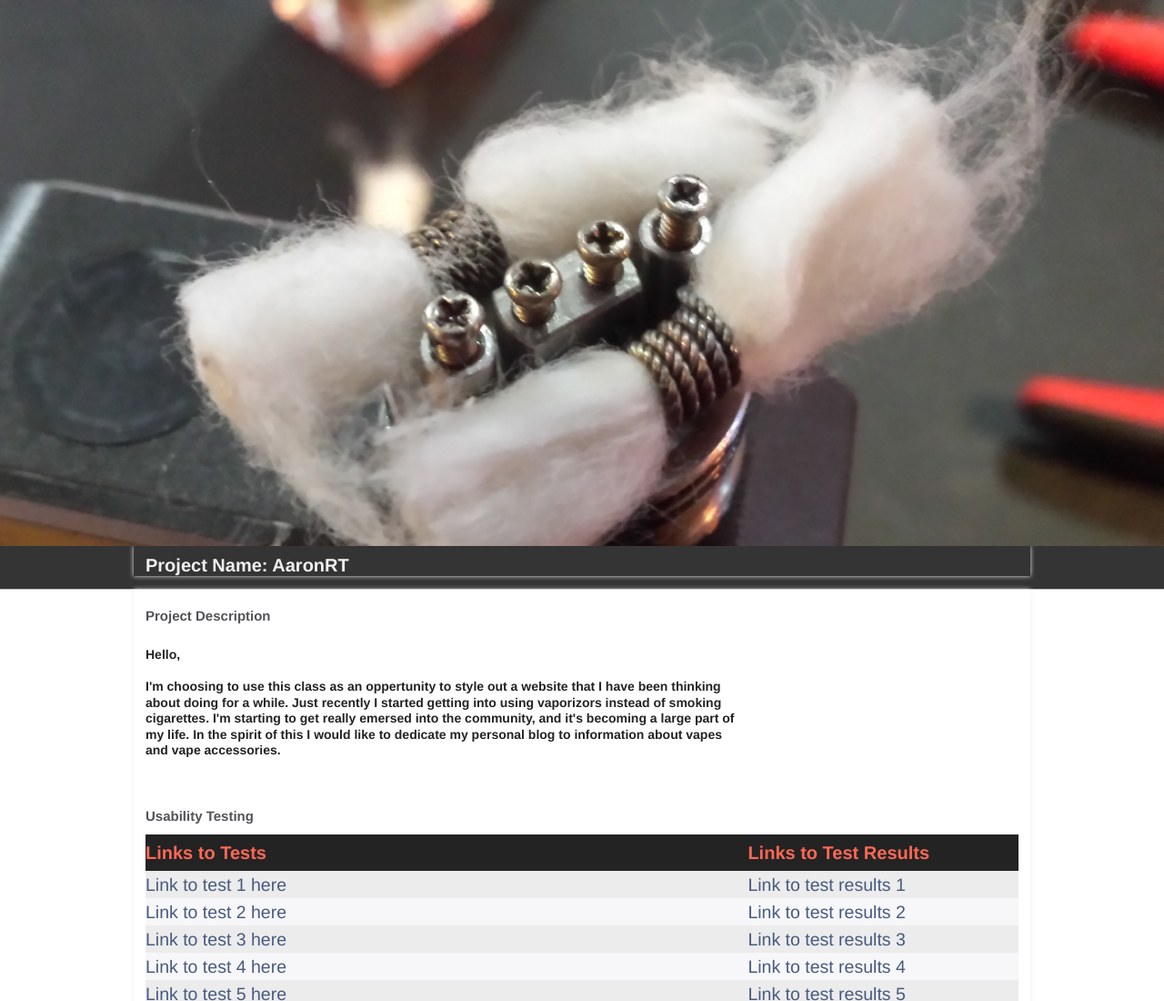
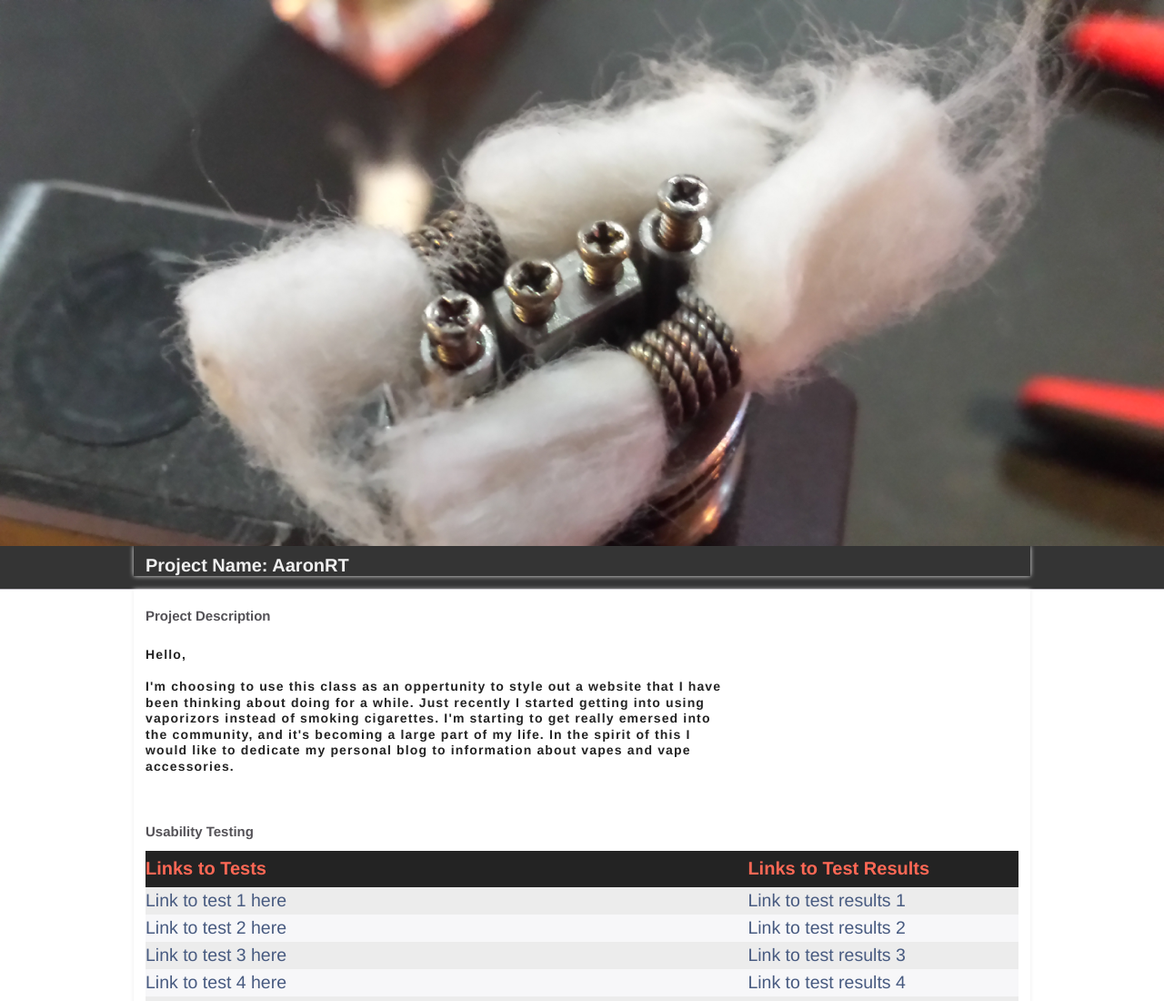
Before and after one commit to EAaron-fullsail/WIU, a plain HTML site: page index.html in a window 1280 px wide. Shown: the top 1100 px of the page at 91% size. Drawn offline with Linux system fonts and the light colour scheme.

Commit message:
validated css

```diff
--- a/css/main.css
+++ b/css/main.css
@@ -100,7 +100,7 @@ td:first-child{
 	float: left;
 	font-size: 1.4em;
 	font-weight: 600;
-	letter-spacing: 1.15;
+	letter-spacing: 1.15px;
 	line-height: 1.25;
 	color:#232323;
 
```
